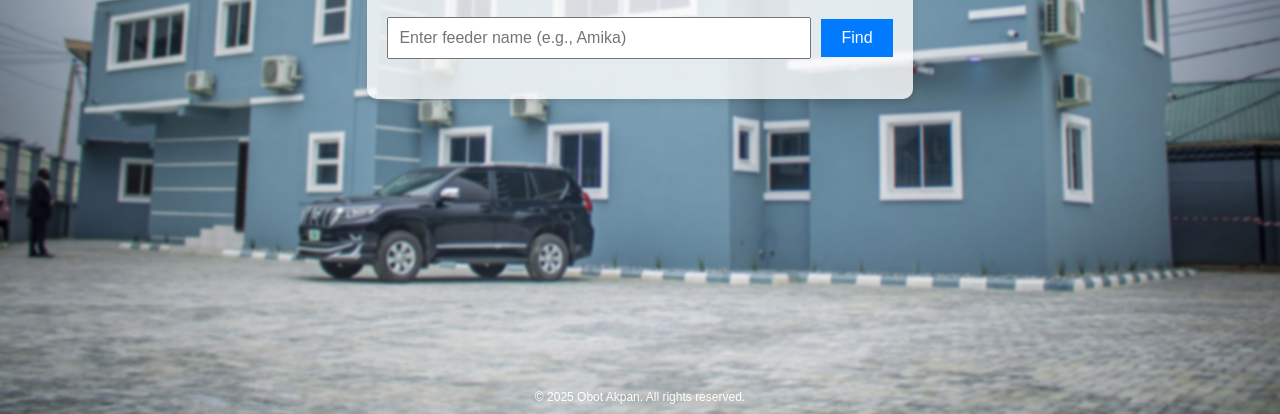
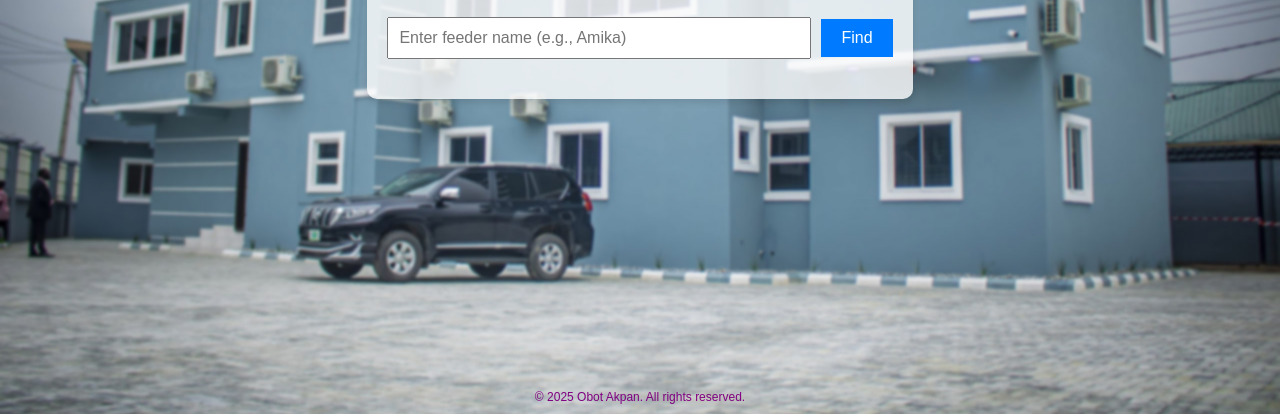
Before and after one commit to phedfeeders/phedfeeders.github.io, a plain HTML site: page index.html in a window 1280 px wide. Shown: the part 386-800 px from the top of the page. Drawn offline with Linux system fonts and the light colour scheme.

Commit message:
Update index.html

```diff
--- a/index.html
+++ b/index.html
@@ -436,7 +436,7 @@ function getFeederInfo() {
     // Populate suggestions when the page loads
     populateSuggestions();
   </script>
-	<footer style="position: absolute; bottom:10px; text-align: center; font-size: 12px; color:#FFF;">
+	<footer style="position: absolute; bottom:10px; text-align: center; font-size: 12px; color:purple;">
     &copy; <script>document.write(new Date().getFullYear());</script> Obot Akpan. All rights reserved.
 </footer>
 </body>
```
